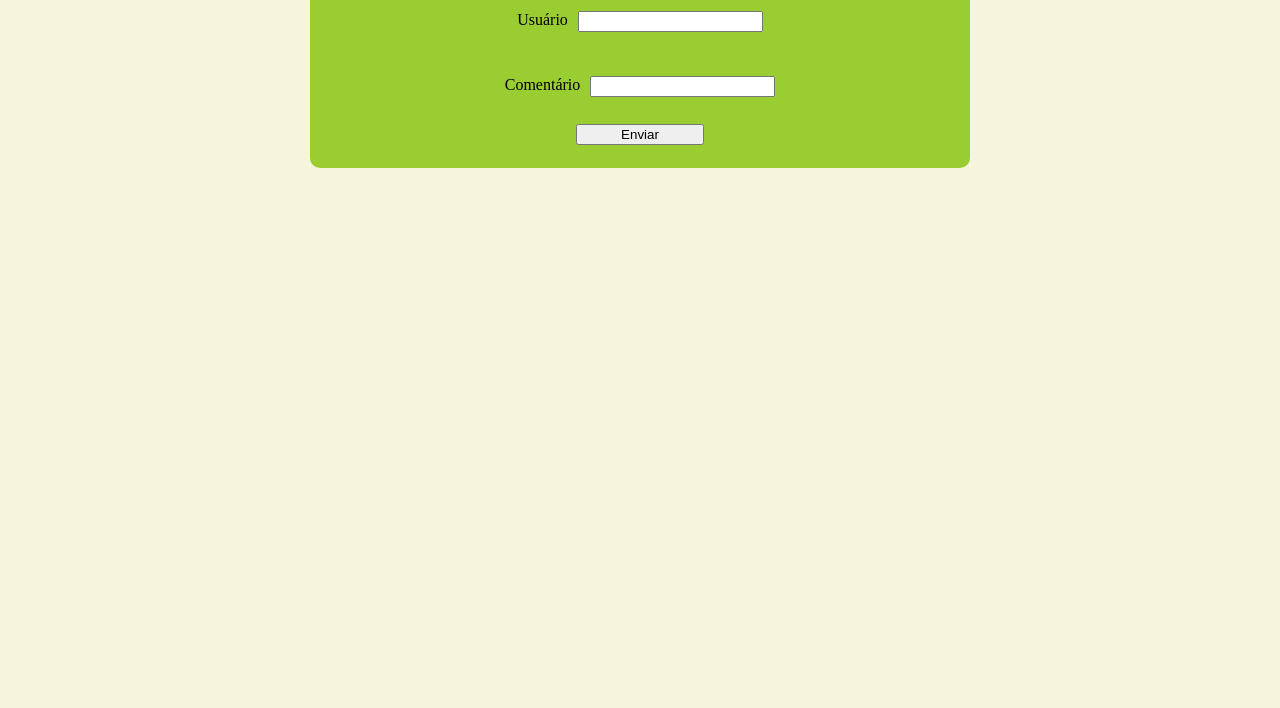
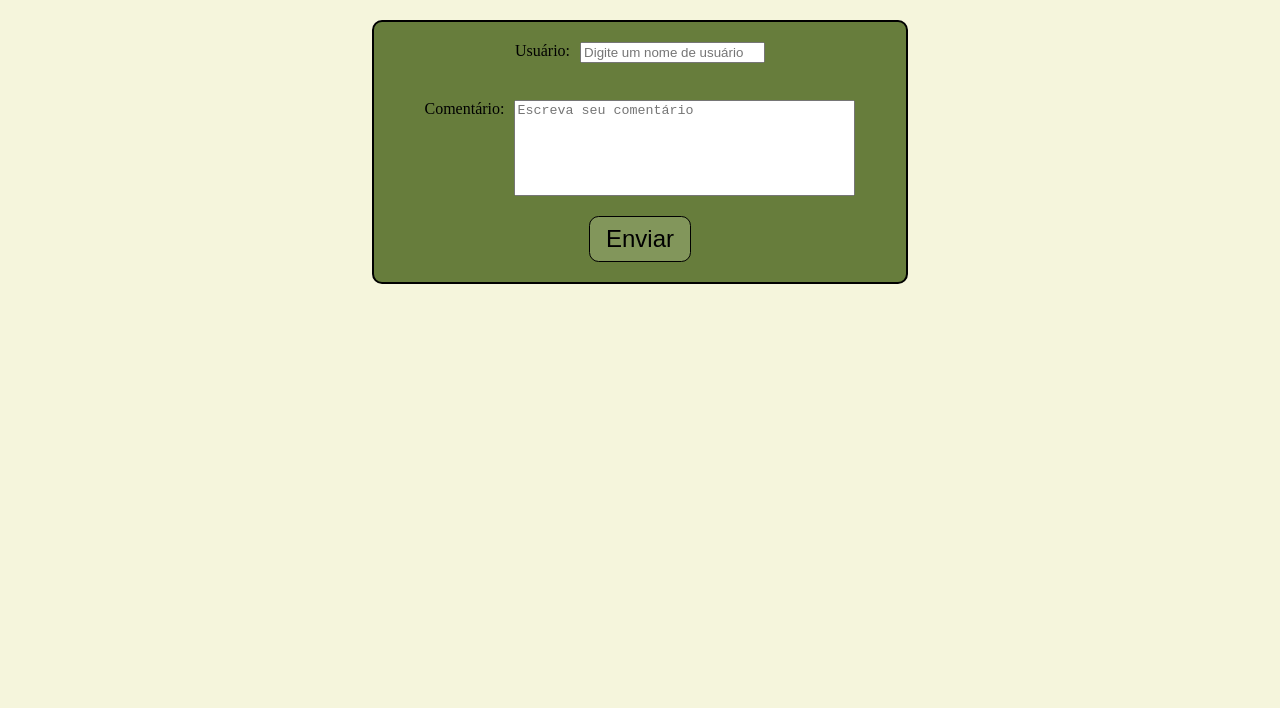
Before and after one commit to EduardoTribst/TortoArado, a plain HTML site: page Comentario.html in a window 1280 px wide. Shown: the part 92-800 px from the top of the page. Drawn offline with Linux system fonts and the light colour scheme.

Commit message:
pequenas alterações

```diff
--- a/Comentario.html
+++ b/Comentario.html
@@ -24,17 +24,17 @@
 
     <div id="div">
         <div class="divnadiv">
-            <label>Usuário</label>
-            <input type="text" id="user">
+            <label>Usuário:</label>
+            <input type="text" id="user" placeholder="Digite um nome de usuário">
         </div>
 
         <br>
         <div class="divnadiv">
-            <label>Comentário</label>
-            <input type="text">
+            <label>Comentário:</label>
+            <textarea class="textAreaComentario" rows="6" cols="40" placeholder="Escreva seu comentário"></textarea>
         </div>
 
-        <button class="btnEnviar">Enviar</button>
+        <button class="btnEnviar hoverBotao">Enviar</button>
     </div>
 
 
--- a/styleComentario.css
+++ b/styleComentario.css
@@ -1,14 +1,15 @@
 #div{
-    background-color: yellowgreen;
-    width: 50%;
-    height: 10rem;
+    background-color: rgb(103, 125, 60);
+    width: 40%;
+    height: 15rem;
     margin: auto;
     border-radius: 10px;
     padding: 10px;
     display: flex;
     flex-direction: column;
-    justify-content: space-between;
-
+    justify-content: space-around;
+    margin-top: 2rem;
+    border: 2px black solid;
 }
 
 .divnadiv{
@@ -18,6 +19,22 @@
 }
 
 .btnEnviar{
+    border: 1px black solid;
+    display: inline-block;
+    padding: 8px 16px;
+    vertical-align: middle;
+    overflow: hidden;
+    text-decoration: none;
+    color: inherit;
+    background-color: rgb(130, 150, 91);
+    text-align: center;
+    cursor: pointer;
+    white-space: nowrap;
+    font-size: 24px;
     margin: auto;
-    width: 20%;
+    border-radius: 0.6rem;
 }
+
+.textAreaComentario {
+    resize: none;
+}
--- a/styleHeader.css
+++ b/styleHeader.css
@@ -14,7 +14,7 @@
 header h1 {
     margin: 0;
     font-size: 1.5rem;
-    margin-left: 4rem;
+    margin-right: -10rem;
 }
 
 .divHeader {
```
Also changed, not shown: OLivro.html (+20 -5 lines).
